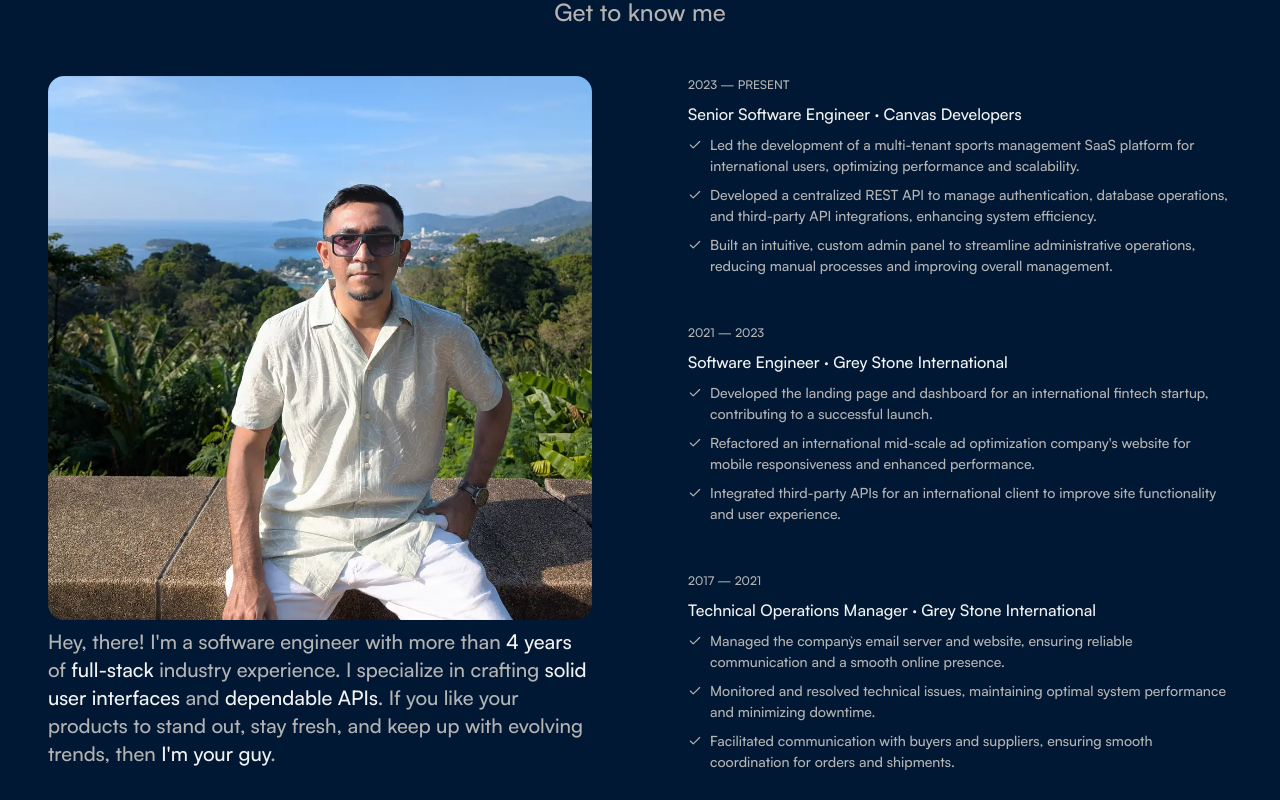
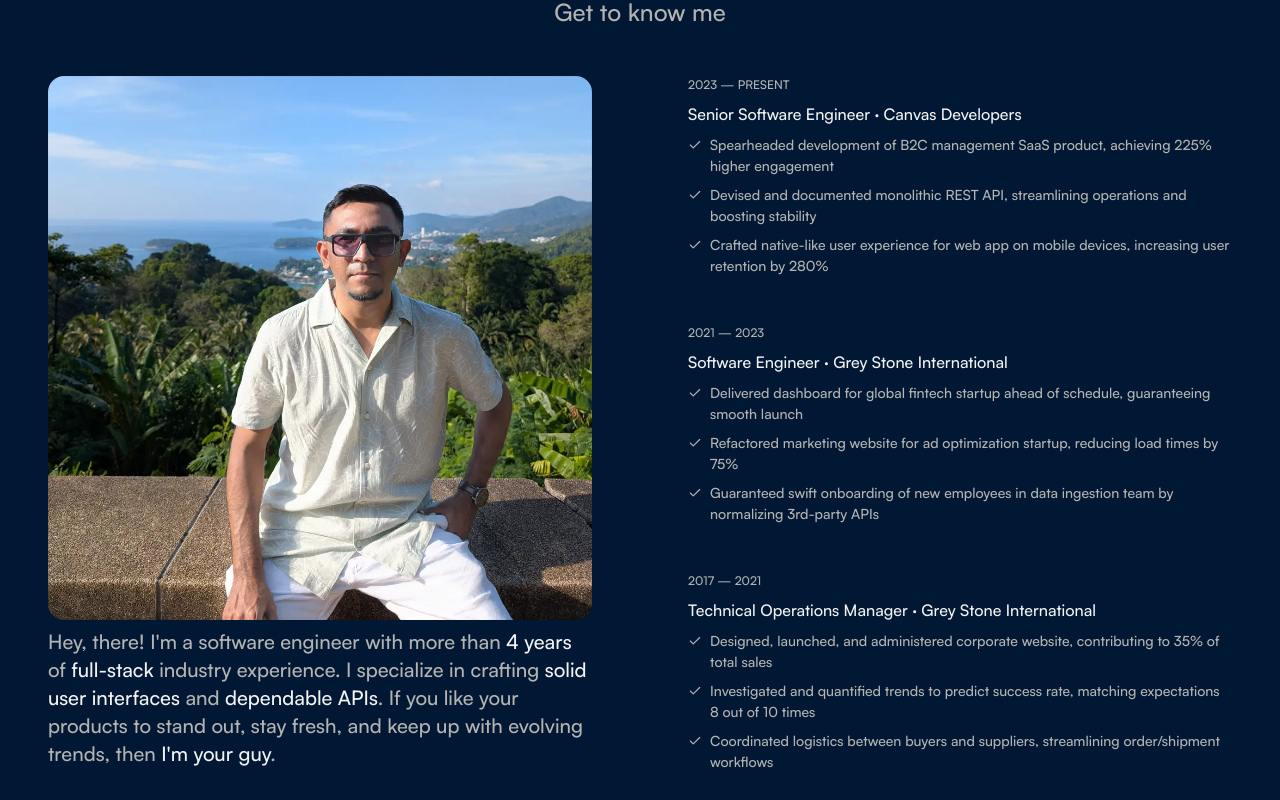
Before and after one commit to j-jasper-a/jaspercode, a Next.js app in the folder apps/web/: page / in a window 1280 px wide. Shown: the part 1860-2660 px from the top of the page. Built offline with nearby package versions, Linux system fonts and the light colour scheme.

Commit message:
chore(web): update job descriptions and resume

```diff
--- a/apps/web/src/components/home/about/skills/skills.tsx
+++ b/apps/web/src/components/home/about/skills/skills.tsx
@@ -32,7 +32,11 @@ export function Skills() {
           <BadgeCollection collection={tools} />
         </div>
         <div className="flex flex-col items-center justify-between gap-2 md:flex-row">
-          <LinkButton href="/resume.pdf" variant="primary" size="medium">
+          <LinkButton
+            href="/assets/jihan_jasper_al_rashid_resume.pdf"
+            variant="primary"
+            size="medium"
+          >
             View full résumé
           </LinkButton>
           <LinkButton
--- a/apps/web/src/data/jobs.ts
+++ b/apps/web/src/data/jobs.ts
@@ -14,9 +14,9 @@ export const jobs: Job[] = [
     startDate: "2018-01-01T00:00:00+06:00",
     endDate: "2021-02-01T00:00:00+06:00",
     accomplishments: [
-      "Managed the company`s email server and website, ensuring reliable communication and a smooth online presence.",
-      "Monitored and resolved technical issues, maintaining optimal system performance and minimizing downtime.",
-      "Facilitated communication with buyers and suppliers, ensuring smooth coordination for orders and shipments.",
+      "Designed, launched, and administered corporate website, contributing to 35% of total sales",
+      "Investigated and quantified trends to predict success rate, matching expectations 8 out of 10 times",
+      "Coordinated logistics between buyers and suppliers, streamlining order/shipment workflows",
     ],
   },
   {
@@ -32,9 +32,9 @@ export const jobs: Job[] = [
     startDate: "2021-03-01T00:00:00+06:00",
     endDate: "2023-05-01T00:00:00+06:00",
     accomplishments: [
-      "Developed the landing page and dashboard for an international fintech startup, contributing to a successful launch.",
-      "Refactored an international mid-scale ad optimization company's website for mobile responsiveness and enhanced performance.",
-      "Integrated third-party APIs for an international client to improve site functionality and user experience.",
+      "Delivered dashboard for global fintech startup ahead of schedule, guaranteeing smooth launch",
+      "Refactored marketing website for ad optimization startup, reducing load times by 75% ",
+      "Guaranteed swift onboarding of new employees in data ingestion team by normalizing 3rd-party APIs",
     ],
   },
   {
@@ -48,9 +48,9 @@ export const jobs: Job[] = [
     type: "Full-time",
     startDate: "2023-06-01T00:00:00+06:00",
     accomplishments: [
-      "Led the development of a multi-tenant sports management SaaS platform for international users, optimizing performance and scalability.",
-      "Developed a centralized REST API to manage authentication, database operations, and third-party API integrations, enhancing system efficiency.",
-      "Built an intuitive, custom admin panel to streamline administrative operations, reducing manual processes and improving overall management.",
+      "Spearheaded development of B2C management SaaS product, achieving 225% higher engagement",
+      "Devised and documented monolithic REST API, streamlining operations and boosting stability",
+      "Crafted native-like user experience for web app on mobile devices, increasing user retention by 280%",
     ],
   },
 ];
```
Also changed, not shown: 1 other file (tests, documents, lock files or other folders).
